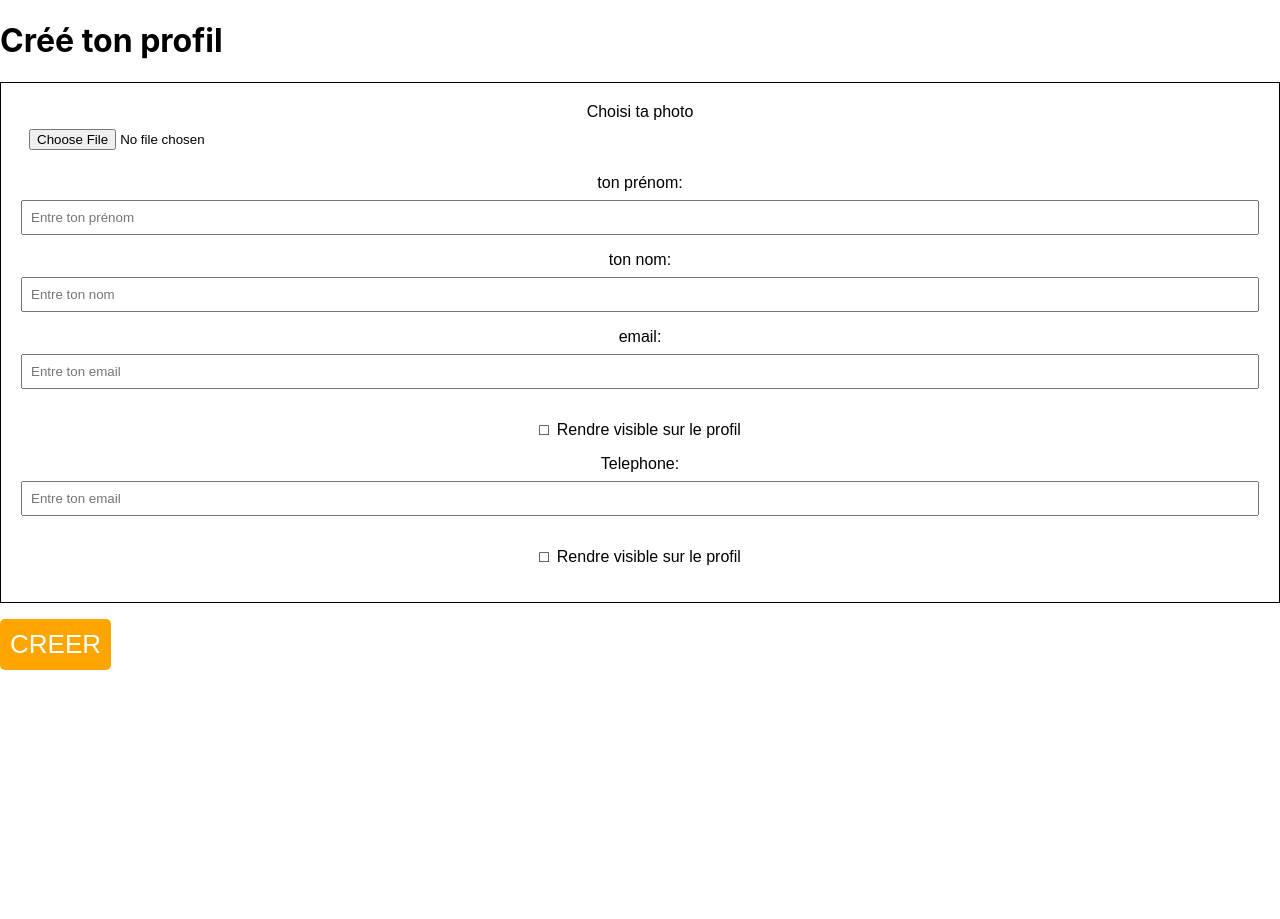
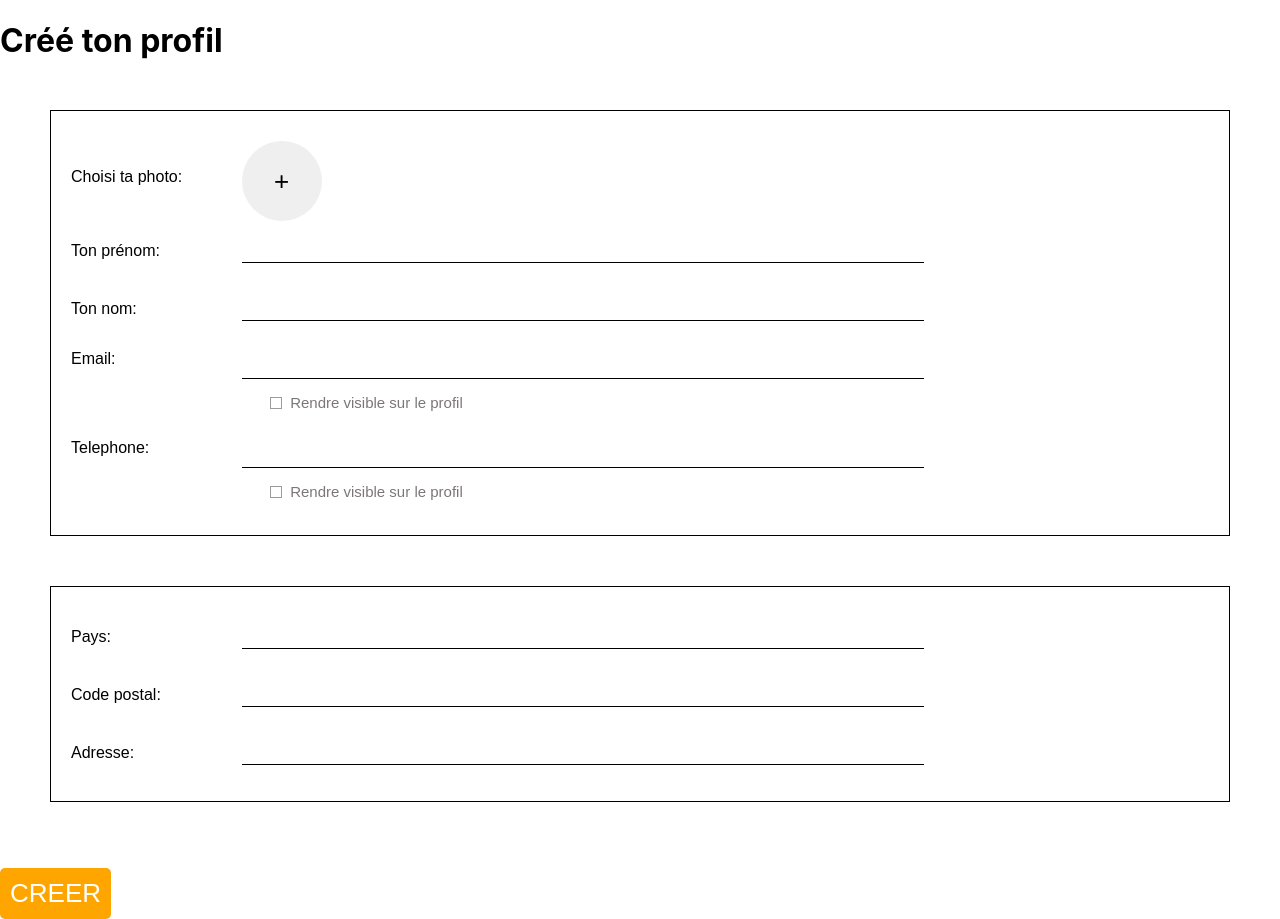
Before and after one commit to Starksz62/Chuko-Manga, a React (Vite) app in the folder frontend/: page / in a window 1280 px wide. Before the commit the page ends 800 px from the top, so only its background shows below. Built offline with nearby package versions, Linux system fonts and the light colour scheme.

Commit message:
added adresse

```diff
--- /dev/null
+++ b/frontend/src/components/DetailsPersonalAndAdrees/Adresse.jsx
@@ -0,0 +1,91 @@
+/* eslint-disable react/button-has-type */
+/* eslint-disable jsx-a11y/no-static-element-interactions */
+/* eslint-disable jsx-a11y/click-events-have-key-events */
+import React, { useState } from "react";
+import "./DetailsPersonal.css";
+// import axios from "axios";
+
+// const url = "http://localhost:3310/api/users/adresse";
+
+function Adresse() {
+  const [formData, setFormData] = useState({
+    country: "",
+    zip_code: "",
+    adresse: "",
+  });
+  //     const handleSubmit = (e) => {
+  //       e.preventDefault();
+
+  //       const data = {
+  //         country: formData.country,
+  //         zip_code: formData.zip_code,
+  //         city: formData.city,
+  //       };
+
+  //   axios
+  //     .post(url, data)
+  //     .then((response) => {
+  //       console.warn("Success:", response.data);
+  //     })
+  //     .catch((error) => {
+  //       console.error("Error:", error.response.data);
+  //     });
+  //     };
+
+  const handleChange = (e) => {
+    setFormData({
+      ...formData,
+      [e.target.name]: e.target.value,
+    });
+  };
+
+  return (
+    <form className="ContainerCreation">
+      <div className="input_label_profil">
+        <label htmlFor="country" className="label_profil">
+          Pays:
+        </label>
+        <input
+          type="text"
+          id="country"
+          name="country"
+          value={formData.country}
+          onChange={handleChange}
+          className="input_profil"
+          placeholder=" "
+          required
+        />
+      </div>
+      <div className="input_label_profil">
+        <label htmlFor="zip_code" className="label_profil">
+          Code postal:
+        </label>
+        <input
+          type="text"
+          id="zip_code"
+          name="zip_code"
+          value={formData.zip_code}
+          onChange={handleChange}
+          className="input_profil"
+          required
+        />
+      </div>
+      <div className="input_label_profil">
+        <label htmlFor="adresse" className="label_profil">
+          Adresse:
+        </label>
+        <input
+          type="text"
+          id="adresse"
+          name="adresse"
+          value={formData.adresse}
+          onChange={handleChange}
+          className="input_profil"
+          required
+        />
+      </div>
+    </form>
+  );
+}
+
+export default Adresse;
--- a/frontend/src/components/DetailsPersonalAndAdrees/DetailsPersonal.css
+++ b/frontend/src/components/DetailsPersonalAndAdrees/DetailsPersonal.css
@@ -5,25 +5,67 @@
   display: flex;
   flex-direction: column;
   align-items: center;
+  margin: 50px;
 }
+.custom_button {
+  border-radius: 50%;
+  border: none;
+  height: 80px;
+  width: 80px;
+}
+.input_label_profil {
+  display: flex;
+  justify-content: flex-start; /* Заменяем flex-start на space-between */
+  align-items: center;
+  width: 100%;
+  margin-top: 10px; /* Добавляем ширину 100% */
+}
+
 .label_profil {
   margin-bottom: 8px;
+  width: 15%; /* Задаем фиксированную ширину label */
 }
+
 .input_profil {
+  border: none;
+  border-bottom: 1px solid black;
   margin-bottom: 16px;
   padding: 8px;
-  width: 100%;
+  width: 60%; /* Задаем ширину input */
   box-sizing: border-box;
+  position: relative;
 }
+#email_input {
+  margin-bottom: 0%;
+}
+
+#phone {
+  margin-bottom: 0%;
+}
+
 .checkbox_container {
   display: flex;
   align-items: center;
-  cursor: pointer;
+  justify-content: flex-start; /* Помещаем контейнер в конец flex-контейнера .input_label_profil */
+  width: 65%;
+}
+
+.checkbox {
+  display: inline-block;
+  width: 10px;
+  height: 10px;
+  border: 1px solid rgb(159, 155, 155);
+  text-align: center;
+  line-height: 10px;
+  font-size: 14px;
 }
 .checkbox_container p {
   margin-left: 8px;
+  color: rgb(124 119 119);
+  font-size: 15px;
 }
-.orange_button {
+
+.button_creer_profil {
   background-color: orange;
   color: white;
   padding: 10px;
@@ -33,3 +75,17 @@
   font-family: "Montserrat", sans-serif;
   margin-top: 16px;
 }
+
+.upload_icon {
+  font-size: 20px;
+  margin-right: 8px;
+}
+
+.custom_file_input {
+  cursor: pointer;
+  display: inline-flex;
+  align-items: center;
+  padding: 8px;
+  border: 1px solid gray;
+  border-radius: 5px;
+}
--- a/frontend/src/components/DetailsPersonalAndAdrees/DetailsPersonal.jsx
+++ b/frontend/src/components/DetailsPersonalAndAdrees/DetailsPersonal.jsx
@@ -1,3 +1,4 @@
+/* eslint-disable react/button-has-type */
 /* eslint-disable jsx-a11y/no-static-element-interactions */
 /* eslint-disable jsx-a11y/click-events-have-key-events */
 import React, { useState } from "react";
@@ -12,7 +13,7 @@ function DetailsPersonal() {
     lastname: "",
     email: "",
     phone: "",
-    picture: "",
+    picture: null,
   });
   //   const handleSubmit = (e) => {
   //     e.preventDefault();
@@ -53,20 +54,38 @@ function DetailsPersonal() {
   return (
     <form className="ContainerCreation">
       {/* onSubmit={handleSubmit} */}
-      <label htmlFor="picture">Choisi ta photo</label>
-      {/* Круг с крестиком для добавления фото */}
-      {/* Замените следующую строку на ваш компонент для загрузки фото */}
+      <div className="input_label_profil">
+        <label htmlFor="picture" className="label_profil">
+          Choisi ta photo:
+        </label>
         <input
           type="file"
           accept="image/*"
-        id="picture"
+          id="picture_input"
           name="picture"
           value={formData.picture}
           onChange={handleChange}
           className="input_profil"
+          style={{ display: "none" }}
         />
+        <button
+          className="custom_button"
+          onClick={() => document.getElementById("picture_input").click()}
+        >
+          {formData.picture ? (
+            <img
+              src={formData.picture}
+              alt="Chosen"
+              style={{ borderRadius: "50%", width: "100%", height: "100%" }}
+            />
+          ) : (
+            "+"
+          )}
+        </button>
+      </div>
+      <div className="input_label_profil">
         <label htmlFor="firstname" className="label_profil">
-        ton prénom:
+          Ton prénom:
         </label>
         <input
           type="text"
@@ -75,11 +94,13 @@ function DetailsPersonal() {
           value={formData.firstname}
           onChange={handleChange}
           className="input_profil"
-        placeholder="Entre ton prénom"
+          placeholder=" "
           required
         />
+      </div>
+      <div className="input_label_profil">
         <label htmlFor="lastname" className="label_profil">
-        ton nom:
+          Ton nom:
         </label>
         <input
           type="text"
@@ -88,27 +109,29 @@ function DetailsPersonal() {
           value={formData.lastname}
           onChange={handleChange}
           className="input_profil"
-        placeholder="Entre ton nom"
           required
         />
+      </div>
+      <div className="input_label_profil">
         <label htmlFor="email" className="label_profil">
-        email:
+          Email:
         </label>
         <input
           type="text"
-        id="email"
+          id="email_input"
           name="email"
           value={formData.email}
           onChange={handleChange}
           className="input_profil"
-        placeholder="Entre ton email"
           required
         />
-      {/* Квадратик и галочка для видимости email */}
+      </div>
       <div onClick={handleEmailVisibilityToggle} className="checkbox_container">
-        {isEmailVisible ? "✔️" : "□"}
+        <div className="checkbox">{isEmailVisible ? "✓" : ""}</div>
         <p>Rendre visible sur le profil</p>
       </div>
+      {/* Квадратик и галочка для видимости email */}
+      <div className="input_label_profil">
         <label htmlFor="phone" className="label_profil">
           Telephone:
         </label>
@@ -119,12 +142,13 @@ function DetailsPersonal() {
           value={formData.phone}
           onChange={handleChange}
           className="input_profil"
-        placeholder="Entre ton email"
+          placeholder=""
           required
         />
+      </div>
       {/* Квадратик и галочка для видимости email */}
       <div onClick={handlePhoneVisibilityToggle} className="checkbox_container">
-        {isPhoneVisible ? "✔️" : "□"}
+        <div className="checkbox">{isPhoneVisible ? "✓" : ""}</div>
         <p>Rendre visible sur le profil</p>
       </div>
     </form>
--- a/frontend/src/pages/CreerProfil.jsx
+++ b/frontend/src/pages/CreerProfil.jsx
@@ -1,4 +1,5 @@
 /* eslint-disable react/button-has-type */
+import Adresse from "../components/DetailsPersonalAndAdrees/Adresse";
 import DetailsPersonal from "../components/DetailsPersonalAndAdrees/DetailsPersonal";
 
 function CreerProfil() {
@@ -6,7 +7,8 @@ function CreerProfil() {
     <div>
       <h1>Créé ton profil</h1>
       <DetailsPersonal />
-      <button className="orange_button">CREER</button>
+      <Adresse />
+      <button className="button_creer_profil">CREER</button>
     </div>
   );
 }
```
Lines whose indentation alone changed are shown as unchanged.
